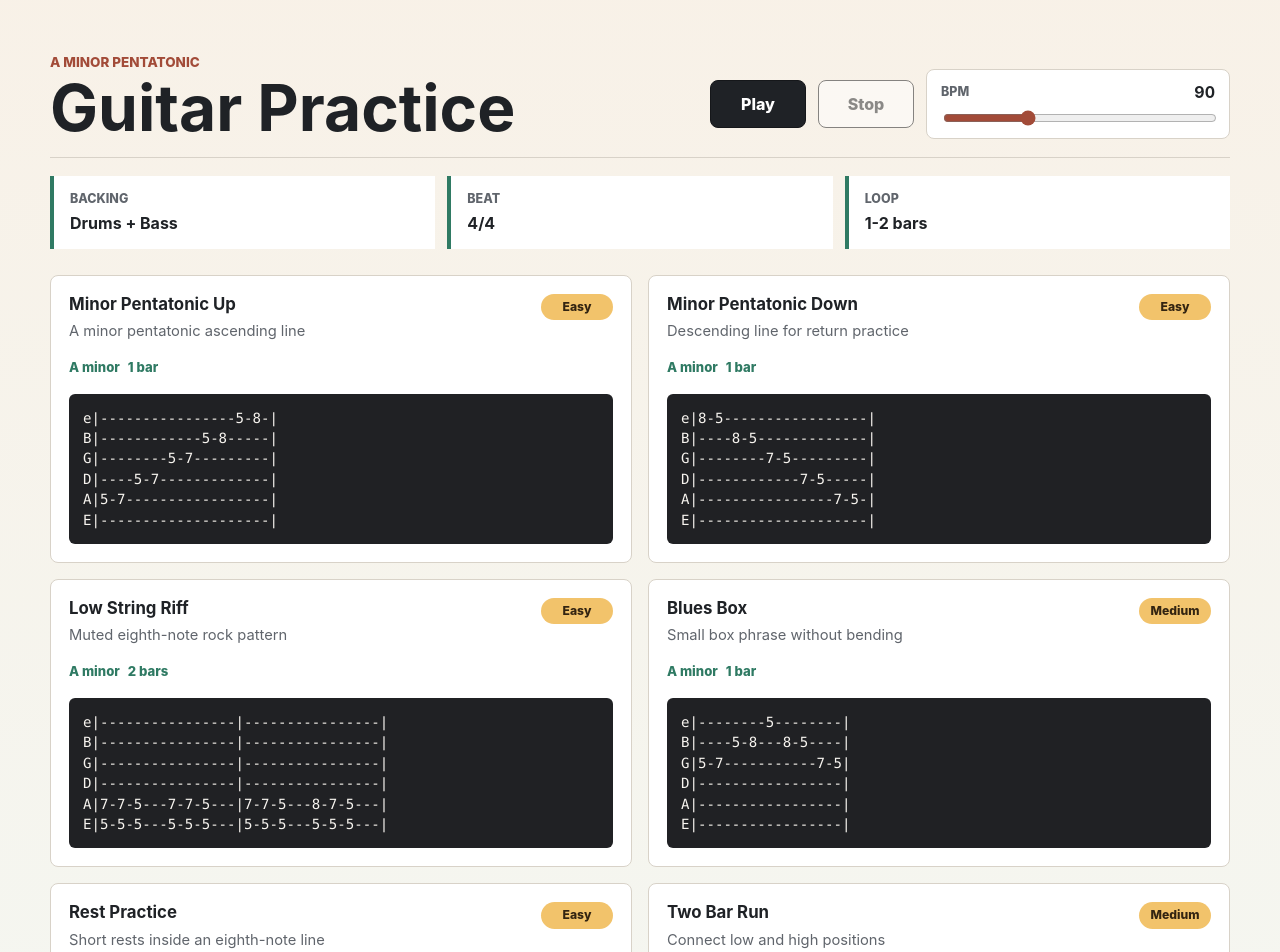
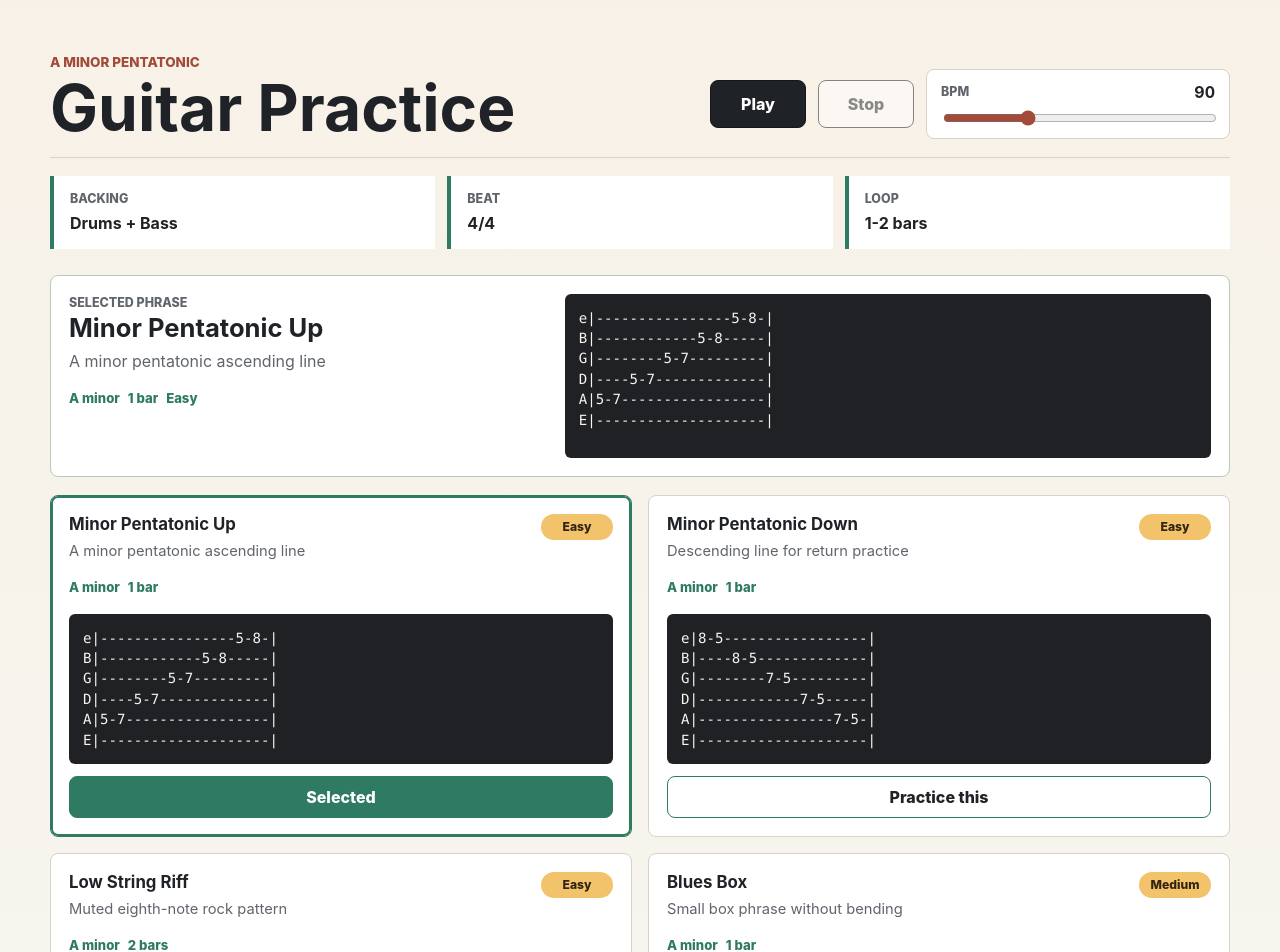
Before and after one commit to ogurasousui/guitar-practice-app, a React (Vite) app: page / in a window 1280 px wide. Shown: the top 952 px of the page. Built offline with nearby package versions, Linux system fonts and the light colour scheme.

Commit message:
feat: add phrase selection

```diff
--- a/src/App.tsx
+++ b/src/App.tsx
@@ -114,8 +114,11 @@ function App() {
   const [bpm, setBpm] = useState(90);
   const [isPlaying, setIsPlaying] = useState(false);
   const [currentStep, setCurrentStep] = useState(0);
+  const [selectedPhraseId, setSelectedPhraseId] = useState(phrases[0].id);
   const [audioError, setAudioError] = useState<string | null>(null);
   const engineRef = useRef<BackingTrackEngine | null>(null);
+  const selectedPhrase =
+    phrases.find((phrase) => phrase.id === selectedPhraseId) ?? phrases[0];
 
   useEffect(() => {
     engineRef.current?.setBpm(bpm);
@@ -219,9 +222,35 @@ function App() {
         </div>
       </section>
 
+      <section className="focus-panel" aria-label="Selected phrase">
+        <div className="focus-copy">
+          <span className="meter-label">Selected phrase</span>
+          <h2>{selectedPhrase.title}</h2>
+          <p>{selectedPhrase.memo}</p>
+          <div className="phrase-meta">
+            <span>{selectedPhrase.key}</span>
+            <span>
+              {selectedPhrase.bars} bar{selectedPhrase.bars > 1 ? "s" : ""}
+            </span>
+            <span>{selectedPhrase.difficulty}</span>
+          </div>
+        </div>
+        <pre
+          className="focus-tab"
+          aria-label={`${selectedPhrase.title} selected tab`}
+        >
+          {selectedPhrase.tab.join("\n")}
+        </pre>
+      </section>
+
       <section className="phrase-grid" aria-label="Practice phrases">
         {phrases.map((phrase) => (
-          <article className="phrase-card" key={phrase.id}>
+          <article
+            className={`phrase-card ${
+              phrase.id === selectedPhrase.id ? "phrase-card-selected" : ""
+            }`}
+            key={phrase.id}
+          >
             <div className="phrase-header">
               <div>
                 <h2>{phrase.title}</h2>
@@ -236,6 +265,14 @@ function App() {
             <pre aria-label={`${phrase.title} tab`}>
               {phrase.tab.join("\n")}
             </pre>
+            <button
+              className="select-phrase-button"
+              type="button"
+              aria-pressed={phrase.id === selectedPhrase.id}
+              onClick={() => setSelectedPhraseId(phrase.id)}
+            >
+              {phrase.id === selectedPhrase.id ? "Selected" : "Practice this"}
+            </button>
           </article>
         ))}
       </section>
--- a/src/styles.css
+++ b/src/styles.css
@@ -171,6 +171,39 @@ h1 {
   overflow-wrap: anywhere;
 }
 
+.focus-panel {
+  display: grid;
+  grid-template-columns: minmax(260px, 0.85fr) minmax(0, 1.15fr);
+  gap: 18px;
+  align-items: stretch;
+  margin-bottom: 18px;
+  padding: 18px;
+  border: 1px solid #b9c9c0;
+  border-radius: 8px;
+  background: #ffffff;
+}
+
+.focus-copy {
+  min-width: 0;
+}
+
+.focus-copy h2 {
+  margin: 2px 0 6px;
+  color: #1f2226;
+  font-size: 1.6rem;
+  line-height: 1.1;
+  letter-spacing: 0;
+}
+
+.focus-copy p {
+  margin: 0;
+  color: #60656c;
+}
+
+.focus-tab {
+  min-height: 164px;
+}
+
 .phrase-grid {
   display: grid;
   grid-template-columns: repeat(2, minmax(0, 1fr));
@@ -178,11 +211,19 @@ h1 {
 }
 
 .phrase-card {
+  display: flex;
+  flex-direction: column;
+  gap: 0;
   min-width: 0;
   padding: 18px;
   border: 1px solid #d8d2c8;
   border-radius: 8px;
   background: #ffffff;
+}
+
+.phrase-card-selected {
+  border-color: #2f7a63;
+  box-shadow: inset 0 0 0 2px #2f7a63;
 }
 
 .phrase-header {
@@ -246,7 +287,24 @@ pre {
   line-height: 1.45;
 }
 
-@media (max-width: 780px) {
+.select-phrase-button {
+  width: 100%;
+  min-height: 42px;
+  margin-top: 12px;
+  border: 1px solid #2f7a63;
+  border-radius: 8px;
+  background: #ffffff;
+  color: #1f2226;
+  font-weight: 800;
+  cursor: pointer;
+}
+
+.select-phrase-button[aria-pressed="true"] {
+  background: #2f7a63;
+  color: #ffffff;
+}
+
+@media (max-width: 900px) {
   .app-shell {
     width: min(100% - 24px, 680px);
     padding-top: 18px;
@@ -254,6 +312,7 @@ pre {
 
   .control-band,
   .meter-band,
+  .focus-panel,
   .phrase-grid {
     grid-template-columns: 1fr;
   }
```
